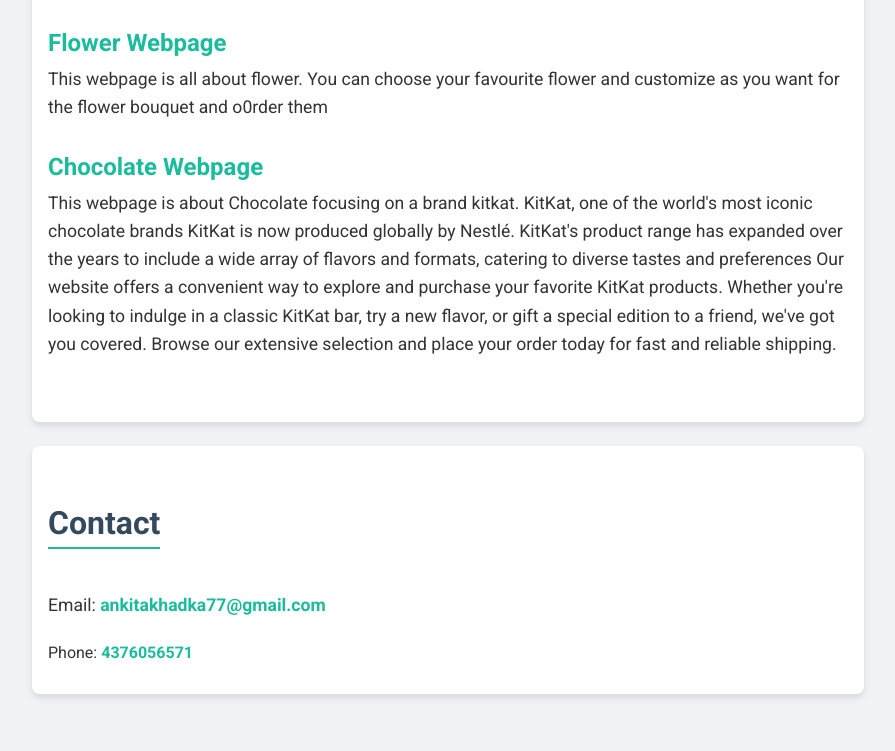
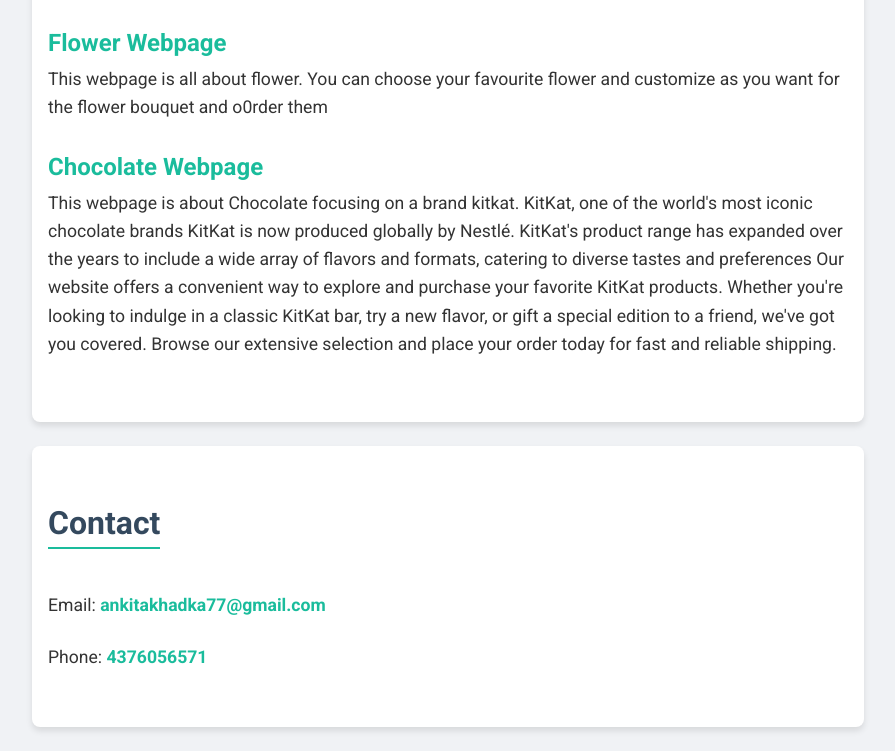
Before and after one commit to Ankita7777/Protfolio, a plain HTML site: page index.html in a window 1280 px wide. Shown: the part 975-1726 px from the top of the page, without its empty margins (192-1087 px from the left). Before the commit the page ends 1693 px from the top, so only its background shows below. Drawn offline with Linux system fonts and the light colour scheme.

Commit message:
Update index.html

```diff
--- a/index.html
+++ b/index.html
@@ -71,7 +71,7 @@
     <section id="contact">
         <h2>Contact</h2>
         <p>Email: <a href="mailto:ankitakhadka77@gmail.com">ankitakhadka77@gmail.com</a></p>
-        Phone: <a href="">4376056571</a>
+        <p>Phone: <a href="">4376056571</a></p>
     </section>
 
     <footer>
```
